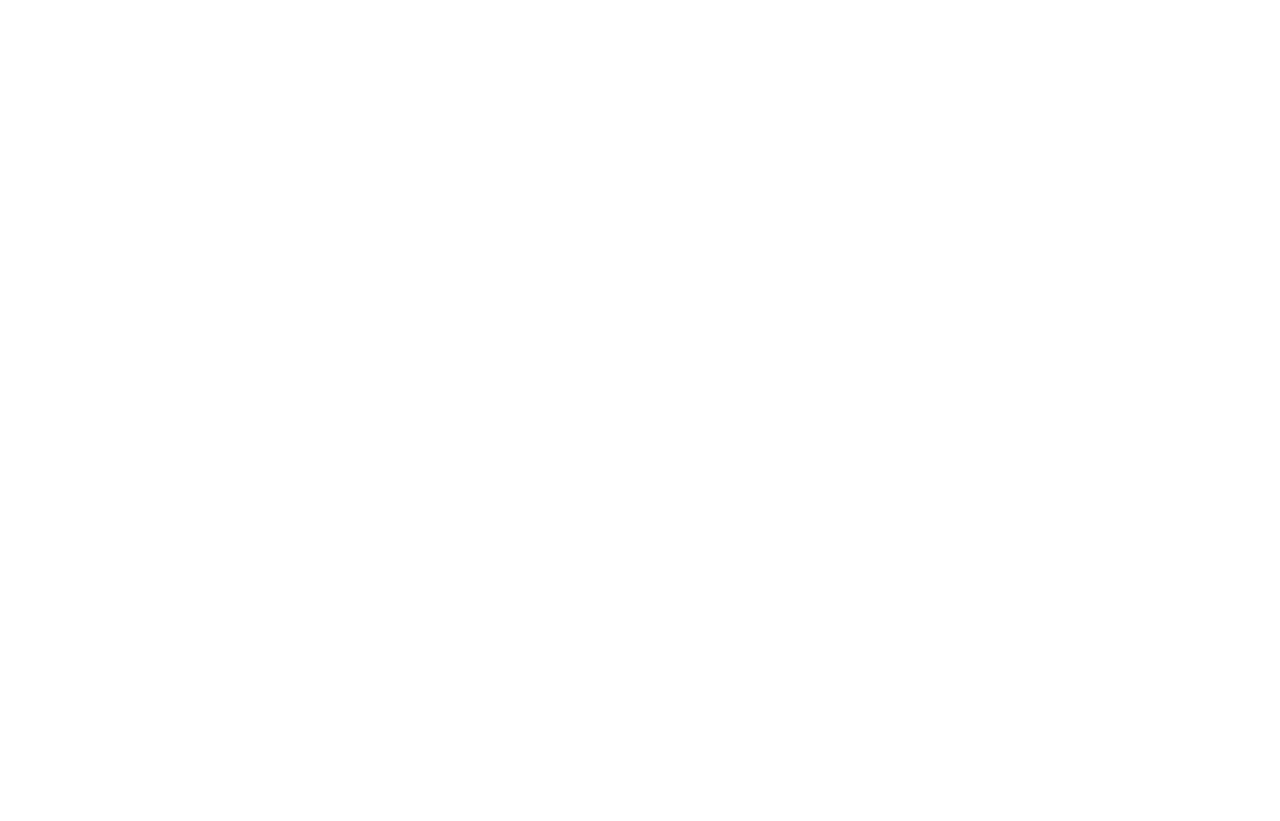
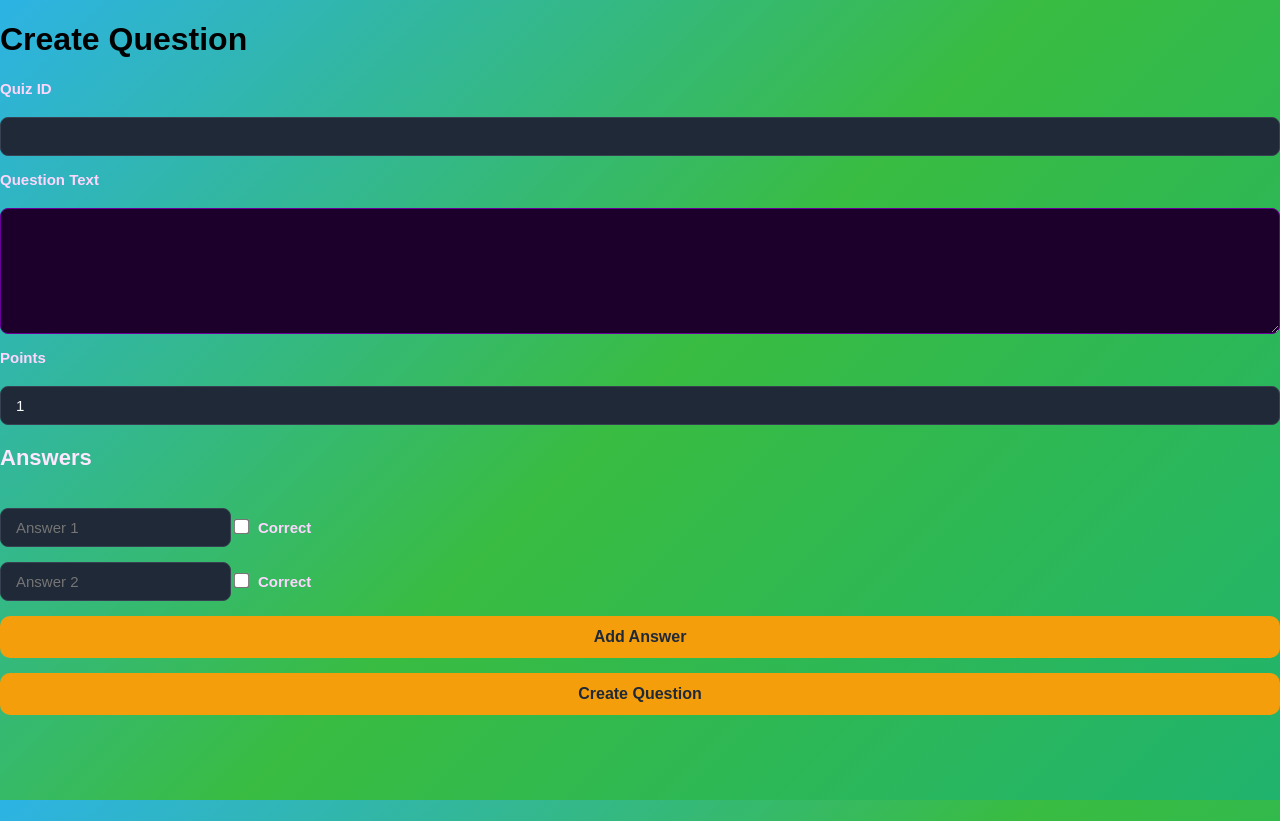
Before and after one commit to katagiriwhy/Kahoot, a React (Vite) app in the folder frontend/: page /new-question in a window 1280 px wide. Before the commit this address had no page. Before the commit the page ends 800 px from the top, so only its background shows below. Built offline with nearby package versions, Linux system fonts and the light colour scheme.

Commit message:
feature: Can create questions with answers

```diff
--- a/frontend/src/App.tsx
+++ b/frontend/src/App.tsx
@@ -5,6 +5,7 @@
 import TempHome from './components/TempHome';
 import Home from './components/Home';
 import QuizCreate from "./components/QuizCreate.tsx";
+import CreateQuestions from "./components/CreateQuestions.tsx";
 
 function App() {
 
@@ -17,6 +18,7 @@
           <Route path="/login" element={<Login />} />
           <Route path="/register" element={<Register />} />
           <Route path="/newquiz" element={<QuizCreate />} />
+          <Route path="/new-question" element={<CreateQuestions />} />
         </Routes>
       </Router>
     </>
--- /dev/null
+++ b/frontend/src/components/CreateQuestions.tsx
@@ -0,0 +1,130 @@
+import { useState } from "react";
+import { AxiosError } from "axios";
+import api, {CREATE_QUESTION_WITH_ANSWERS_URL} from "./Api";
+import "../styles/createQuestions.css"
+
+const CreateQuestions = () => {
+    const [quizId, setQuizId] = useState("");
+    const [questionText, setQuestionText] = useState("");
+    const [points, setPoints] = useState(1);
+    const [answers, setAnswers] = useState([
+        { answer_text: "", is_correct: false },
+        { answer_text: "", is_correct: false },
+    ]);
+    const [error, setError] = useState(null);
+    const [loading, setLoading] = useState(false);
+
+    type Answer = {
+        answer_text: string;
+        is_correct: boolean;
+    };
+
+    const handleAnswerChange = (
+        index: number,
+        field: keyof Answer,
+        value: string | boolean
+    ) => {
+        const updated = [...answers];
+        updated[index][field] = value as never;
+        setAnswers(updated);
+    };
+
+    const addAnswer = () => {
+        if (answers.length < 4) {
+            setAnswers([...answers, { answer_text: "", is_correct: false }]);
+        }
+    };
+
+    const removeAnswer = (index: number) => {
+        if (answers.length > 2) {
+            setAnswers(answers.filter((_, i) => i !== index));
+        }
+    };
+
+    const handleSubmit = async (e: React.FormEvent<HTMLFormElement>) => {
+        e.preventDefault();
+        setLoading(true);
+        setError(null);
+
+        try {
+            const payload = {
+                quiz_id: Number(quizId),
+                question_text: questionText,
+                points: Number(points),
+                answers: answers.map((a) => ({
+                    answer_text: a.answer_text,
+                    is_correct: a.is_correct,
+                })),
+            };
+
+            await api.post(CREATE_QUESTION_WITH_ANSWERS_URL, payload);
+            setQuizId("");
+            setQuestionText("");
+            setPoints(1);
+            setAnswers([
+                { answer_text: "", is_correct: false },
+                { answer_text: "", is_correct: false },
+            ]);
+        } catch (err) {
+            const axiosErr = err as AxiosError<any>;
+            setError(axiosErr.response?.data?.error || "Error creating question");
+        } finally {
+            setLoading(false);
+        }
+    };
+
+    return (
+        <div className="create-questions-container">
+            <h1>Create Question</h1>
+            <form onSubmit={handleSubmit}>
+                <label>Quiz ID</label>
+                <input type="number" value={quizId} onChange={(e) => setQuizId(e.target.value)} required />
+
+                <label>Question Text</label>
+                <textarea value={questionText} onChange={(e) => setQuestionText(e.target.value)} required />
+
+                <label>Points</label>
+                <input type="number" min={1} value={points} onChange={(e) => setPoints(parseInt(e.target.value))} required />
+
+                <h3>Answers</h3>
+                {answers.map((ans, index) => (
+                    <div key={index}>
+                        <input
+                            type="text"
+                            placeholder={`Answer ${index + 1}`}
+                            value={ans.answer_text}
+                            onChange={(e) => handleAnswerChange(index, "answer_text", e.target.value)}
+                            required
+                        />
+                        <label>
+                            <input
+                                type="checkbox"
+                                checked={ans.is_correct}
+                                onChange={(e) => handleAnswerChange(index, "is_correct", e.target.checked)}
+                            />
+                            Correct
+                        </label>
+                        {answers.length > 2 && (
+                            <button type="button" onClick={() => removeAnswer(index)}>
+                                Remove
+                            </button>
+                        )}
+                    </div>
+                ))}
+                {answers.length < 4 && (
+                    <button type="button" onClick={addAnswer}>
+                        Add Answer
+                    </button>
+                )}
+
+                {error && <p style={{ color: "red" }}>{error}</p>}
+
+                <button type="submit" disabled={loading}>
+                    {loading ? "Creating..." : "Create Question"}
+                </button>
+            </form>
+        </div>
+    );
+};
+
+export default CreateQuestions;
--- a/frontend/src/components/TempHome.tsx
+++ b/frontend/src/components/TempHome.tsx
@@ -11,15 +11,18 @@
 
                 <div className="btn-group">
                     <Link to="/login" className="nav-btn">
-                        LOGIN
+                        Login
                     </Link>
 
                     <Link to="/register" className="nav-btn">
-                        REGISTER
+                        Register
                     </Link>
 
                     <Link to="/newquiz" className="nav-btn">
-                        NEW QUIZ
+                        New quiz
+                    </Link>
+                    <Link to="new-question" className="nav-btn">
+                        New question
                     </Link>
                 </div>
 
--- /dev/null
+++ b/frontend/src/styles/createQuestions.css
@@ -0,0 +1,170 @@
+.cq-wrapper {
+    min-height: 100vh;
+    display: flex;
+    justify-content: center;
+    align-items: center;
+    background: linear-gradient(130deg, #1a0025, #000000, #240040);
+    padding: 20px;
+}
+
+.cq-card {
+    width: 100%;
+    max-width: 550px;
+    background: rgba(35, 0, 50, 0.7);
+    border: 1px solid #4a0066;
+    border-radius: 18px;
+    padding: 30px;
+    box-shadow: 0 0 25px #300045;
+    backdrop-filter: blur(9px);
+    animation: fadeIn 0.7s ease-out;
+}
+
+.cq-title {
+    font-size: 30px;
+    font-weight: bold;
+    text-align: center;
+    color: #ffe7ff;
+    margin-bottom: 20px;
+}
+
+.cq-form {
+    display: flex;
+    flex-direction: column;
+    gap: 12px;
+}
+
+label {
+    color: #ffd6ff;
+    font-size: 15px;
+}
+
+input,
+textarea {
+    border: 1px solid #6a0099;
+    border-radius: 8px;
+    background: #1c002b;
+    padding: 12px;
+    color: #fff;
+    font-size: 15px;
+    outline: none;
+    transition: 0.25s;
+}
+
+input:focus,
+textarea:focus {
+    border-color: #bb44ff;
+    box-shadow: 0 0 10px #7a00cc;
+}
+
+textarea {
+    min-height: 100px;
+    resize: vertical;
+}
+
+h3 {
+    color: #ffe7ff;
+    margin-top: 5px;
+    font-size: 22px;
+}
+
+.cq-answer-box {
+    border: 1px solid #5a0080;
+    background: rgba(60, 0, 90, 0.4);
+    padding: 12px;
+    border-radius: 10px;
+    animation: slideIn 0.4s ease-out;
+}
+
+.cq-check {
+    display: flex;
+    align-items: center;
+    gap: 6px;
+    color: #ffe7ff;
+}
+
+.cq-remove {
+    margin-top: 7px;
+    background: transparent;
+    color: #ff7a7a;
+    border: none;
+    cursor: pointer;
+    font-size: 14px;
+    transition: 0.25s;
+}
+
+.cq-remove:hover {
+    color: #ffaaaa;
+}
+
+.cq-add {
+    background: #7b00ff;
+    color: white;
+    padding: 10px 12px;
+    border: none;
+    border-radius: 8px;
+    cursor: pointer;
+    transition: 0.25s;
+}
+
+.cq-add:hover {
+    background: #9f3dff;
+}
+
+.cq-submit {
+    background: #ba3bff;
+    color: white;
+    padding: 12px;
+    border-radius: 8px;
+    border: none;
+    cursor: pointer;
+    font-weight: bold;
+    transition: 0.25s;
+}
+
+.cq-submit:hover {
+    background: #d05fff;
+}
+
+.cq-submit:disabled {
+    background: #5f5f5f;
+    pointer-events: none;
+}
+
+.cq-error {
+    text-align: center;
+    color: #ff8080;
+    font-size: 15px;
+    margin-top: 5px;
+}
+
+body {
+    margin: 0;
+    padding: 0;
+    min-height: 100vh;
+
+    background: linear-gradient(135deg, #2db3e4, #39bc41, #20b36d);
+    background-attachment: fixed;
+    font-family: sans-serif;
+}
+
+@keyframes fadeIn {
+    from {
+        opacity: 0;
+        transform: translateY(25px);
+    }
+    to {
+        opacity: 1;
+        transform: translateY(0);
+    }
+}
+
+@keyframes slideIn {
+    from {
+        opacity: 0;
+        transform: translateX(-10px);
+    }
+    to {
+        opacity: 1;
+        transform: translateX(0);
+    }
+}
```
